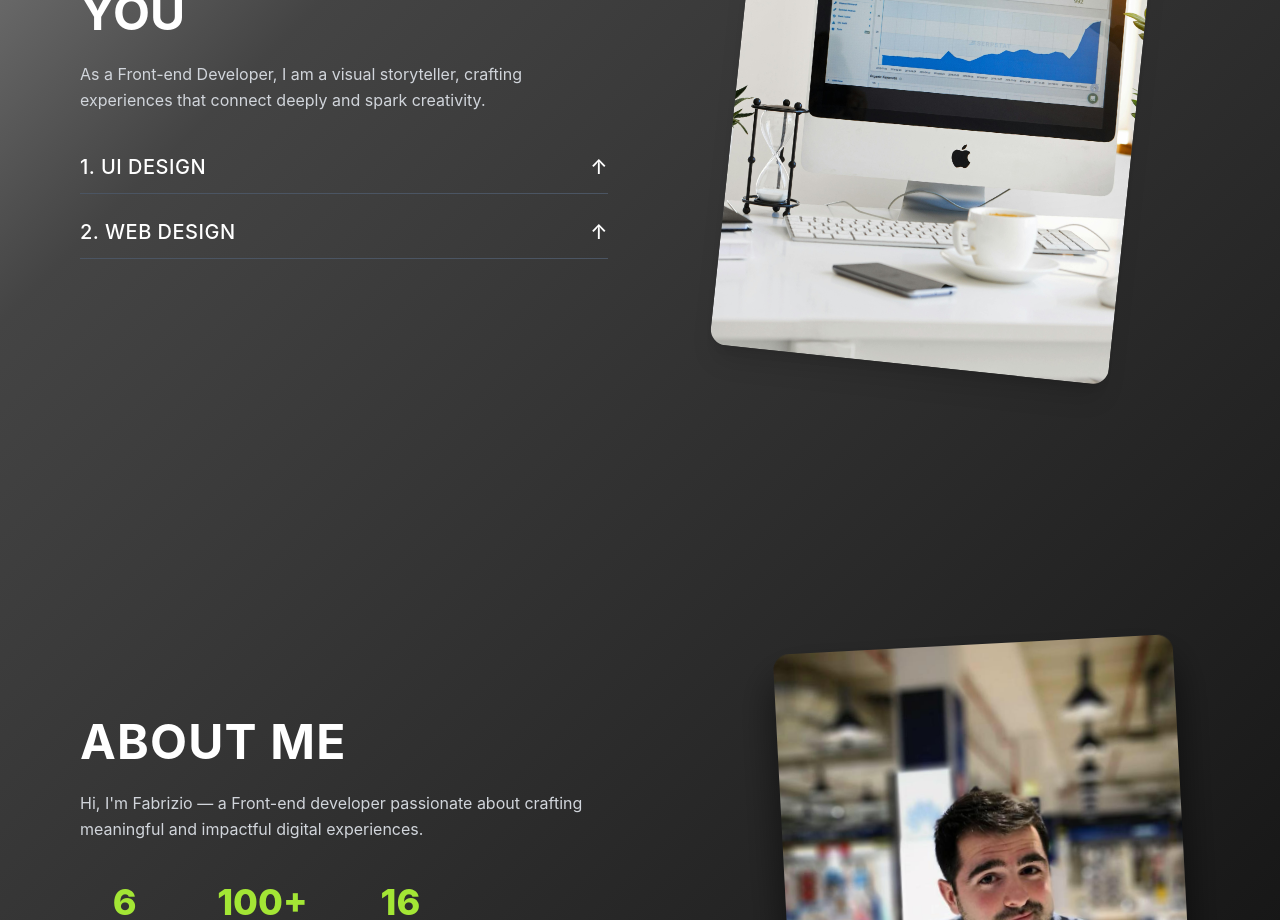
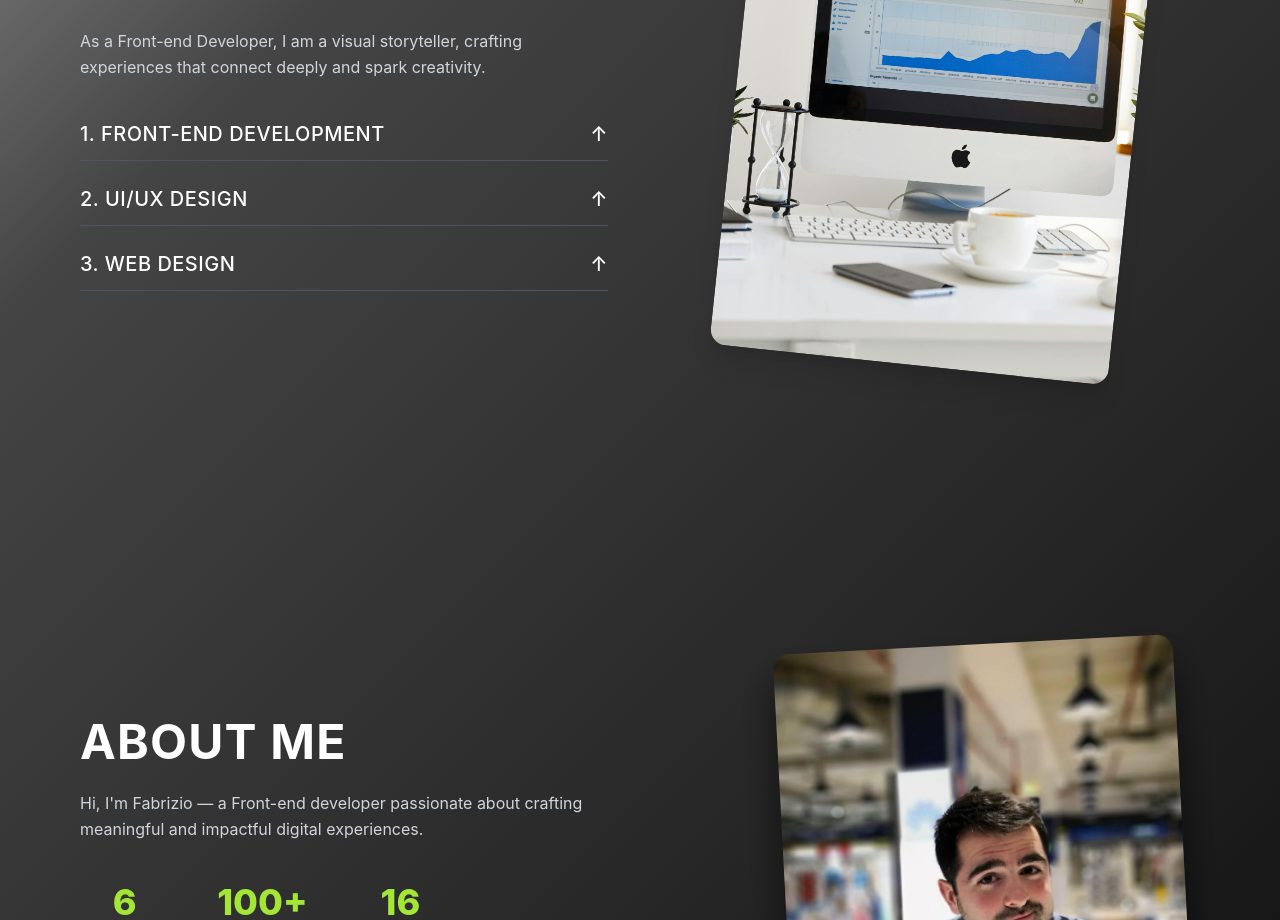
Before and after one commit to Fab785/Portfolio, a React (Create React App) app: page / in a window 1280 px wide. Shown: the part 1100-2020 px from the top of the page. Built offline with nearby package versions, Linux system fonts and the light colour scheme.

Commit message:
img added

```diff
--- a/src/App.js
+++ b/src/App.js
@@ -9,9 +9,10 @@ import HeroSectionFour from "./components/HeroSectionFour";
 import HeroSectionFive from "./components/HeroSectionFive";
 import Footer from "./components/Footer";
 
-import AllProjects from "./pages/AllProjects"; // ensure file exists
+import AllProjects from "./pages/AllProjects.jsx"; // ensure file exists
 import graphicImg from "./assets/uidesign.jpg";
-import webImg from "./assets/webdesign.jpg";
+import webImg from "./assets/Laptop2.jpg";
+import frontendImg from "./assets/laptop.jpg"
 
 /* Scroll to top on route change */
 function ScrollToTop() {
@@ -30,6 +31,7 @@ function HomePage({ hoveredImage, isMorphing, setHoveredImage, setIsMorphing })
       <HeroSectionTwo
         setHoveredImage={setHoveredImage}
         setIsMorphing={setIsMorphing}
+        frontendImg={frontendImg}
         graphicImg={graphicImg}
         webImg={webImg}
       />
--- a/src/components/AboutSection.jsx
+++ b/src/components/AboutSection.jsx
@@ -1,6 +1,5 @@
 import React from "react";
-import frontImg from "../assets/Fab.jpg"; // front face
-import backImg from "../assets/pexels-serpstat-177219-572056.jpg";
+import frontImg from "../assets/Fab.jpg";
 
 export default function AboutSection() {
   return (
--- a/src/components/HeroSectionTwo.jsx
+++ b/src/components/HeroSectionTwo.jsx
@@ -2,7 +2,8 @@ import React, { useState, useRef } from "react";
 import { CheckCircle } from "lucide-react";
 import computerImg from "../assets/computer.jpg";
 
-const HeroSectionTwo = ({ setHoveredImage, setIsMorphing, graphicImg, webImg }) => {
+const HeroSectionTwo = ({ setHoveredImage, setIsMorphing, graphicImg, webImg, frontendImg }) => {
+  const [isFrontendOpen, setIsFrontendOpen] = useState(false);
   const [isWebDesignOpen, setIsWebDesignOpen] = useState(false);
   const [isUIDesignOpen, setIsUIDesignOpen] = useState(false);
   const [hoveredMainLine, setHoveredMainLine] = useState(null);
@@ -14,26 +15,26 @@ const HeroSectionTwo = ({ setHoveredImage, setIsMorphing, graphicImg, webImg })
     setHoveredMainLine(lineKey);
   };
 
-  // Leave main line: reset to dot (unless pointer is still inside the same LI)
   const handleMouseLeaveMain = (e) => {
     const toEl = e.relatedTarget;
-    if (toEl && e.currentTarget.contains(toEl)) return; // still inside the LI -> ignore
+    if (toEl && e.currentTarget.contains(toEl)) return;
     setHoveredImage(null);
     setIsMorphing(false);
     setHoveredMainLine(null);
   };
 
-  // Enter submenu: show dot (pause the morph while browsing submenu)
   const handleMouseEnterSubmenu = () => {
     setHoveredImage(null);
     setIsMorphing(false);
   };
 
-  // Leave submenu: if pointer is still over the parent LI, re-morph; else reset
   const handleMouseLeaveSubmenu = (e) => {
     const parentIsHovered = e.currentTarget.parentElement?.matches(":hover");
     if (parentIsHovered) {
-      if (hoveredMainLine === "ui") {
+      if (hoveredMainLine === "frontend") {
+        setHoveredImage(frontendImg);
+        setIsMorphing(true);
+      } else if (hoveredMainLine === "ui") {
         setHoveredImage(graphicImg);
         setIsMorphing(true);
       } else if (hoveredMainLine === "web") {
@@ -61,7 +62,49 @@ const HeroSectionTwo = ({ setHoveredImage, setIsMorphing, graphicImg, webImg })
           </p>
 
           <ul className="space-y-6 text-lg md:text-xl tracking-wide font-medium">
-            {/* UI DESIGN */}
+
+            {/* FRONT-END DEVELOPMENT (new first section) */}
+            <li
+              onClick={() => setIsFrontendOpen((prev) => !prev)}
+              onMouseEnter={() => handleMouseEnterMain(frontendImg, "frontend")}
+              onMouseLeave={handleMouseLeaveMain}
+              className={`cursor-pointer flex flex-col pb-3 group transition-colors duration-300
+                ${isFrontendOpen ? "text-lime-400 border-lime-400 border-b" : "border-gray-600 border-b hover:text-lime-400"}
+              `}
+            >
+              <div className="flex justify-between items-center">
+                <span>1. FRONT-END DEVELOPMENT</span>
+                <span
+                  className={`transform transition-transform duration-300 ${
+                    isFrontendOpen ? "rotate-180 text-lime-400" : ""
+                  }`}
+                >
+                  ↑
+                </span>
+              </div>
+
+              {isFrontendOpen && (
+                <ul
+                  onMouseEnter={handleMouseEnterSubmenu}
+                  onMouseLeave={handleMouseLeaveSubmenu}
+                  className="mt-4 space-y-3 text-base text-gray-300 pl-4"
+                >
+                  {[
+                    "Building responsive, dynamic web apps",
+                    "Optimizing performance & accessibility",
+                    "Working with React, Next.js & Tailwind",
+                    "Integrating APIs & real-world data",
+                  ].map((item, idx) => (
+                    <li key={idx} className="flex items-start gap-2">
+                      <CheckCircle className="text-lime-400 w-5 h-5 mt-1" />
+                      <span>{item}</span>
+                    </li>
+                  ))}
+                </ul>
+              )}
+            </li>
+
+            {/* UI/UX DESIGN (now second) */}
             <li
               onClick={() => setIsUIDesignOpen((prev) => !prev)}
               onMouseEnter={() => handleMouseEnterMain(graphicImg, "ui")}
@@ -71,7 +114,7 @@ const HeroSectionTwo = ({ setHoveredImage, setIsMorphing, graphicImg, webImg })
               `}
             >
               <div className="flex justify-between items-center">
-                <span>1. UI DESIGN</span>
+                <span>2. UI/UX DESIGN</span>
                 <span
                   className={`transform transition-transform duration-300 ${
                     isUIDesignOpen ? "rotate-180 text-lime-400" : ""
@@ -101,7 +144,7 @@ const HeroSectionTwo = ({ setHoveredImage, setIsMorphing, graphicImg, webImg })
               )}
             </li>
 
-            {/* WEB DESIGN */}
+            {/* WEB DESIGN (now third) */}
             <li
               onClick={() => setIsWebDesignOpen((prev) => !prev)}
               onMouseEnter={() => handleMouseEnterMain(webImg, "web")}
@@ -111,7 +154,7 @@ const HeroSectionTwo = ({ setHoveredImage, setIsMorphing, graphicImg, webImg })
               `}
             >
               <div className="flex justify-between items-center">
-                <span>2. WEB DESIGN</span>
+                <span>3. WEB DESIGN</span>
                 <span
                   className={`transform transition-transform duration-300 ${
                     isWebDesignOpen ? "rotate-180 text-lime-400" : ""
```
Also changed, not shown: src/assets/Laptop2.jpg (added), src/assets/laptop.jpg (added).
